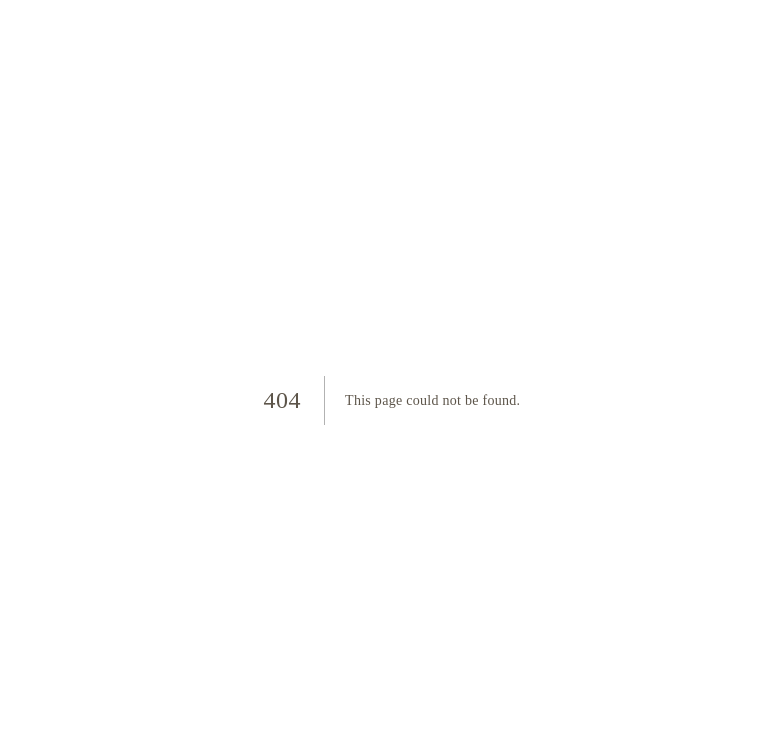
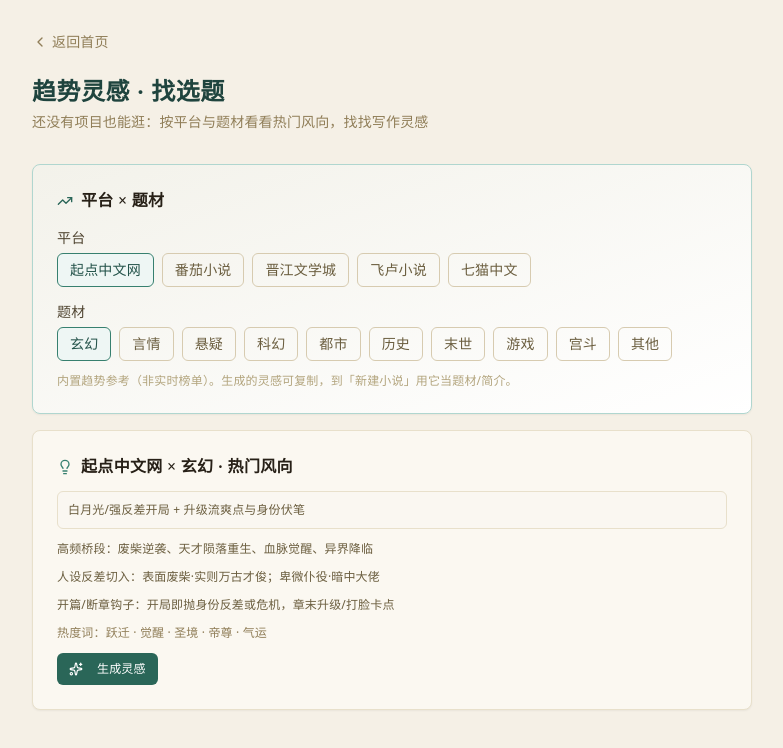
Before and after one commit to w020316/ai-novel-workshop, a Next.js app: page /inspiration in a window 1280 px wide. Before the commit this address had no page. Shown: the top 748 px of the page, without its empty margins (248-1031 px from the left). Built offline with nearby package versions, Linux system fonts and the light colour scheme.

Commit message:
feat(inspiration): 趋势灵感做成无项目独立页 /inspiration，并加首页&空态入口 - 无项目也能选平台×题材逛热门风向、生成/换一批灵感卡 - 灵感卡支持一键复制，到新建项目当题材/简介用 - 首页页头『找灵感』入口 + 空态刮导链接

```diff
--- /dev/null
+++ b/src/app/inspiration/page.tsx
@@ -0,0 +1,192 @@
+'use client';
+
+import { useState } from 'react';
+import Link from 'next/link';
+import { ChevronLeft, TrendingUp, Loader2, Sparkles, Lightbulb, Copy, Check } from 'lucide-react';
+import { RANK_SOURCES, getTrend, generateTrendInspiration } from '@/lib/trend/trends';
+import { Button } from '@/components/ui/button';
+import { Label } from '@/components/ui/input';
+import { Card, CardContent, CardHeader, CardTitle } from '@/components/ui/card';
+import { cn } from '@/lib/utils';
+import { toast } from 'sonner';
+import type { InspirationCard } from '@/types';
+
+const GENRES = ['玄幻', '言情', '悬疑', '科幻', '都市', '历史', '末世', '游戏', '宫斗', '其他'];
+
+export default function InspirationPage() {
+  const [sourceId, setSourceId] = useState('qidian');
+  const [genre, setGenre] = useState('玄幻');
+  const [generating, setGenerating] = useState(false);
+  const [cards, setCards] = useState<InspirationCard[]>([]);
+  const [copiedId, setCopiedId] = useState<string | null>(null);
+
+  const trend = getTrend(sourceId, genre);
+
+  const handleGenerate = async () => {
+    if (!trend) return;
+    setGenerating(true);
+    try {
+      // 无项目时用空 projectId，仅本地展示不落库
+      const { cards: generated } = await generateTrendInspiration('', sourceId, genre);
+      setCards(generated);
+    } catch (e) {
+      toast.error('生成失败', { description: e instanceof Error ? e.message : String(e) });
+    } finally {
+      setGenerating(false);
+    }
+  };
+
+  const handleCopy = async (c: InspirationCard) => {
+    try {
+      await navigator.clipboard.writeText(`${c.title}：${c.content}`);
+      setCopiedId(c.id);
+      setTimeout(() => setCopiedId(null), 1200);
+    } catch {
+      toast.error('复制失败，请手动选择复制');
+    }
+  };
+
+  return (
+    <main className="mx-auto min-h-screen max-w-3xl px-6 py-8">
+      <Link
+        href="/"
+        className="mb-6 inline-flex items-center text-sm text-stone-500 hover:text-stone-700"
+      >
+        <ChevronLeft className="mr-1 h-4 w-4" />
+        返回首页
+      </Link>
+
+      <header className="mb-8">
+        <h1 className="font-serif text-2xl font-bold text-brand-800">趋势灵感 · 找选题</h1>
+        <p className="mt-1 text-sm text-stone-500">
+          还没有项目也能逛：按平台与题材看看热门风向，找找写作灵感
+        </p>
+      </header>
+
+      <div className="space-y-4">
+        <Card className="border-brand-200 bg-gradient-to-br from-brand-50/30 to-white">
+          <CardHeader>
+            <CardTitle className="flex items-center gap-2 text-base">
+              <TrendingUp className="h-4 w-4 text-brand-600" />
+              平台 × 题材
+            </CardTitle>
+          </CardHeader>
+          <CardContent className="space-y-3">
+            <div className="space-y-1">
+              <Label>平台</Label>
+              <div className="flex flex-wrap gap-2">
+                {RANK_SOURCES.map((s) => (
+                  <label key={s.id} className="cursor-pointer">
+                    <input
+                      type="radio"
+                      name="insp-source"
+                      checked={sourceId === s.id}
+                      onChange={() => setSourceId(s.id)}
+                      className="peer sr-only"
+                    />
+                    <span
+                      className={cn(
+                        'inline-block rounded-md border px-3 py-1.5 text-sm transition-colors',
+                        'border-stone-300 text-stone-600',
+                        'peer-checked:border-brand-500 peer-checked:bg-brand-50 peer-checked:text-brand-700'
+                      )}
+                    >
+                      {s.name}
+                    </span>
+                  </label>
+                ))}
+              </div>
+            </div>
+            <div className="space-y-1">
+              <Label>题材</Label>
+              <div className="flex flex-wrap gap-2">
+                {GENRES.map((g) => (
+                  <label key={g} className="cursor-pointer">
+                    <input
+                      type="radio"
+                      name="insp-genre"
+                      checked={genre === g}
+                      onChange={() => setGenre(g)}
+                      className="peer sr-only"
+                    />
+                    <span
+                      className={cn(
+                        'inline-block rounded-md border px-3 py-1.5 text-sm transition-colors',
+                        'border-stone-300 text-stone-600',
+                        'peer-checked:border-brand-500 peer-checked:bg-brand-50 peer-checked:text-brand-700'
+                      )}
+                    >
+                      {g}
+                    </span>
+                  </label>
+                ))}
+              </div>
+            </div>
+            <p className="text-xs text-stone-400">
+              内置趋势参考（非实时榜单）。生成的灵感可复制，到「新建小说」用它当题材/简介。
+            </p>
+          </CardContent>
+        </Card>
+
+        {trend && (
+          <Card>
+            <CardHeader>
+              <CardTitle className="flex items-center gap-2 text-base">
+                <Lightbulb className="h-4 w-4 text-brand-500" />
+                {trend.sourceName} × {trend.genre} · 热门风向
+              </CardTitle>
+            </CardHeader>
+            <CardContent className="space-y-3 text-xs text-stone-600">
+              <p className="rounded-md border border-stone-200 bg-stone-50 p-2.5">{trend.hotspot}</p>
+              {trend.tropes.length > 0 && <p>高频桥段：{trend.tropes.slice(0, 5).join('、')}</p>}
+              {trend.contrast.length > 0 && <p>人设反差切入：{trend.contrast.join('；')}</p>}
+              <p>开篇/断章钩子：{trend.hookPattern}</p>
+              {trend.words.length > 0 && (
+                <p className="text-stone-500">热度词：{trend.words.join(' · ')}</p>
+              )}
+              <Button size="sm" onClick={handleGenerate} disabled={generating}>
+                {generating ? (
+                  <Loader2 className="mr-1.5 h-3.5 w-3.5 animate-spin" />
+                ) : (
+                  <Sparkles className="mr-1.5 h-3.5 w-3.5" />
+                )}
+                {cards.length ? '再想想 / 换一批' : '生成灵感'}
+              </Button>
+            </CardContent>
+          </Card>
+        )}
+
+        {cards.length > 0 && (
+          <Card>
+            <CardHeader>
+              <CardTitle className="flex items-center gap-2 text-base">
+                <Sparkles className="h-4 w-4 text-brand-500" />
+                灵感卡（{cards.length}）
+              </CardTitle>
+            </CardHeader>
+            <CardContent className="grid gap-2 md:grid-cols-2">
+              {cards.map((c) => (
+                <div key={c.id} className="rounded-md border border-stone-200 p-3">
+                  <p className="text-xs font-medium text-stone-800">{c.title}</p>
+                  <p className="mt-1 text-xs text-stone-600">{c.content}</p>
+                  <button
+                    type="button"
+                    onClick={() => void handleCopy(c)}
+                    className="mt-2 inline-flex items-center gap-1 text-xs text-brand-600 hover:text-brand-700"
+                  >
+                    {copiedId === c.id ? (
+                      <Check className="h-3 w-3" />
+                    ) : (
+                      <Copy className="h-3 w-3" />
+                    )}
+                    {copiedId === c.id ? '已复制' : '复制灵感'}
+                  </button>
+                </div>
+              ))}
+            </CardContent>
+          </Card>
+        )}
+      </div>
+    </main>
+  );
+}
--- a/src/app/page.tsx
+++ b/src/app/page.tsx
@@ -7,7 +7,7 @@
 import { ProjectCard } from '@/components/project/project-card';
 import { EmptyState } from '@/components/project/empty-state';
 import { Button } from '@/components/ui/button';
-import { Plus, Loader2 } from 'lucide-react';
+import { Plus, Loader2, TrendingUp } from 'lucide-react';
 import { toast } from 'sonner';
 
 interface ProjectStatsMap {
@@ -70,6 +70,11 @@
             AI 全流程高质量小说生成器 · 人工轻度介入
           </p>
         </div>
+        <div className="flex items-center gap-3">
+          <Link href="/inspiration" className="inline-flex items-center gap-1 text-sm text-brand-600 hover:text-brand-700">
+            <TrendingUp className="h-4 w-4" />
+            找灵感
+          </Link>
           {projects.length > 0 && (
             <Link href="/project/new">
               <Button>
@@ -78,6 +83,7 @@
               </Button>
             </Link>
           )}
+        </div>
       </header>
 
       {/* 内容区 */}
--- a/src/components/project/empty-state.tsx
+++ b/src/components/project/empty-state.tsx
@@ -2,7 +2,7 @@
 
 import Link from 'next/link';
 import { Button } from '@/components/ui/button';
-import { Plus } from 'lucide-react';
+import { Plus, TrendingUp } from 'lucide-react';
 
 export function EmptyState() {
   return (
@@ -19,6 +19,13 @@
           <Plus className="mr-2 h-4 w-4" />
           创建第一部小说
         </Button>
+      </Link>
+      <Link
+        href="/inspiration"
+        className="mt-3 inline-flex items-center gap-1 text-xs text-brand-600 hover:text-brand-700"
+      >
+        <TrendingUp className="h-3.5 w-3.5" />
+        没有灵感？去「趋势灵感」看看热门风向
       </Link>
 
       <div className="mt-8 grid w-full max-w-lg grid-cols-1 gap-3 sm:grid-cols-3">
```
Lines whose indentation alone changed are shown as unchanged.
